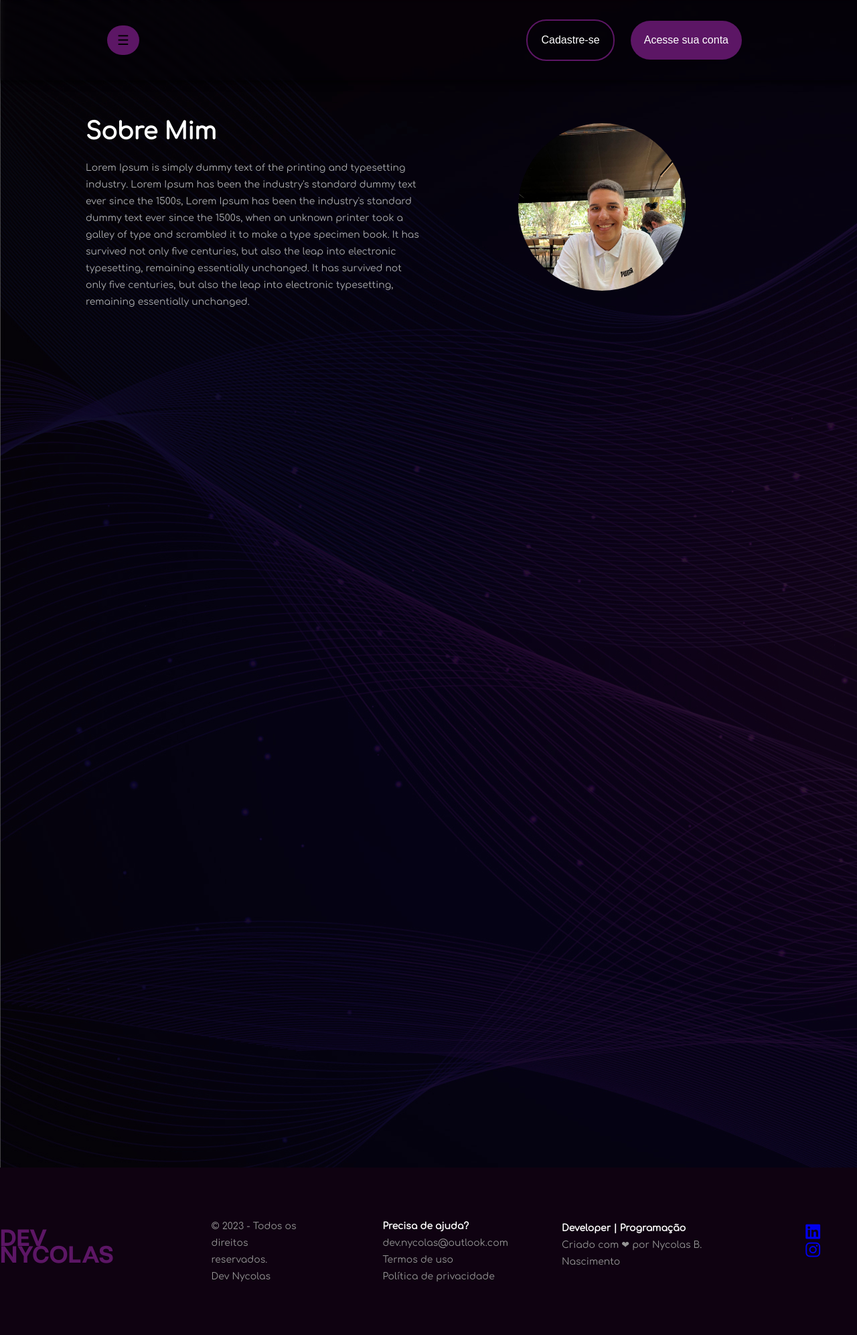
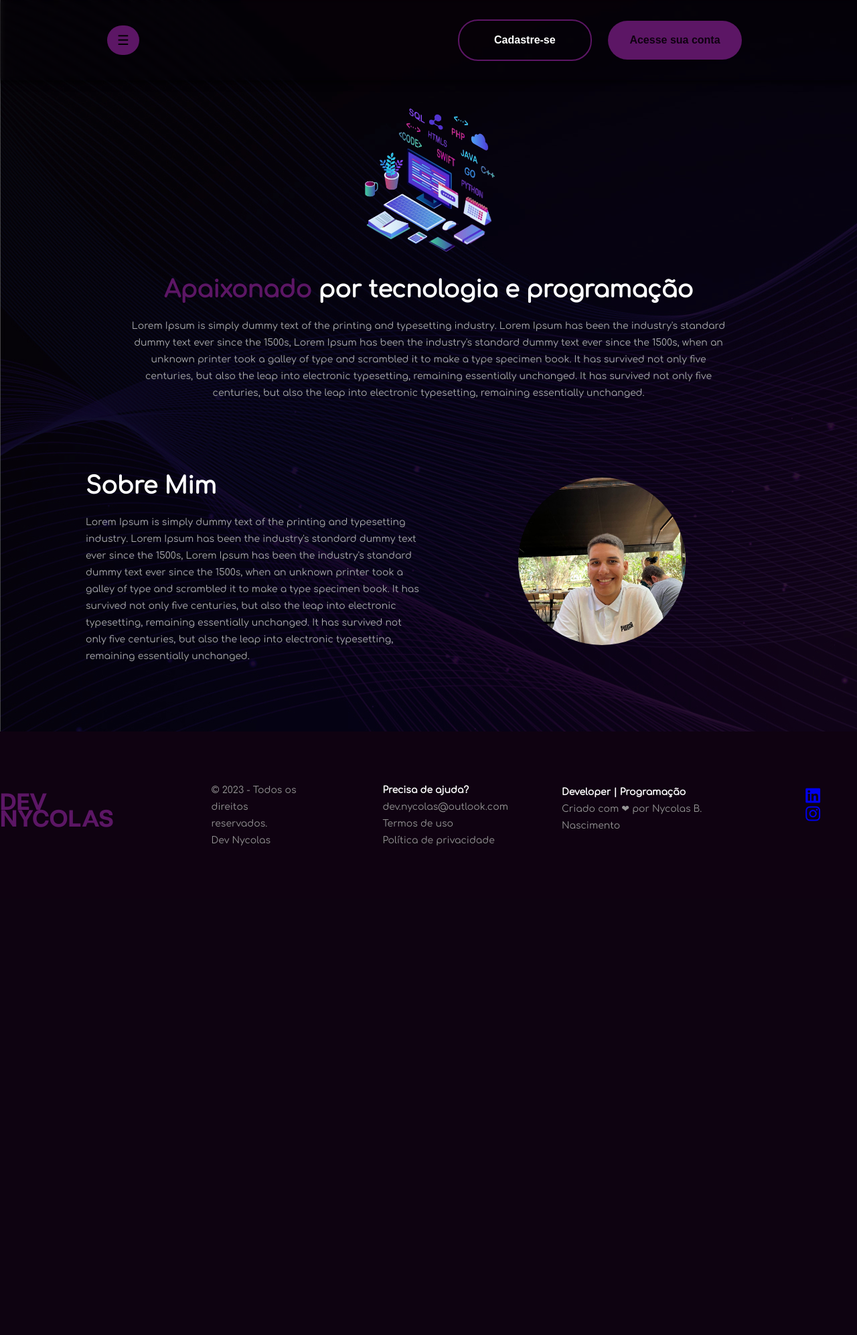
Before and after one commit to devnycolas/blog-pessoal, a Django app: template core/templates/index.html in a window 1280 px wide. Shown: the whole page at 67% size. After the commit the page ends 1263 px from the top, so only its background shows below. Run offline with Django 5.2, Linux system fonts and the light colour scheme; the template is opened without the code that fills it, so the values that code supplies are empty; parts of the project's set-up code (start-up, migrations or seed data) failed here and were passed over.

Commit message:
Adicionando animações no navbar e criando novas sections

```diff
--- a/core/static/css/style.css
+++ b/core/static/css/style.css
@@ -1,6 +1,7 @@
 :root {
     --ColorPurple: #5C1665;
     --textColorFooter: #959595;
+    --backgroundSection: #0F0211;
 }
 
 @font-face {
@@ -75,6 +76,7 @@ body {
     justify-content: space-between;
     align-items: center;
     padding: 0 20px;
+    transition: background-color 0.5s ease-in-out, box-shadow 0.3s ease-in-out;
 }
 
 .nav-container .left-button {
@@ -91,6 +93,11 @@ body {
     background-color: var(--ColorPurple);
     border-radius: 25px;
     color: #000000;
+    transition: transform 0.3s ease-in-out;
+}
+
+.nav-container .left-button .hamburger-btn:hover {
+    transform: scale(1.2);
 }
 
 .nav-container .right-buttons {
@@ -103,6 +110,7 @@ body {
     margin-left: 20px;
     padding: 10px 15px;
     font-size: 16px;
+    font-weight: bold;
     cursor: pointer;
     border: none;
     background-color: transparent;
@@ -110,19 +118,62 @@ body {
 }
 
 .nav-container .right-buttons .register-btn {
+    width: 200px;
     padding: 20px;
     border: 2px solid var(--ColorPurple);
     border-radius: 30px;
+    transition: transform 0.3s ease-in-out;
+}
+
+.nav-container .right-buttons .register-btn:hover {
+    transform: scale(0.9);
 }
 
 .nav-container .right-buttons .login-btn {
-    background-color: var(--ColorPurple);
+    width: 200px;
     padding: 20px;
     border-radius: 30px;
+    background-color: var(--ColorPurple);
+    color: var(--backgroundSection);
+    transition: transform 0.3s ease-in-out;
+}
+
+.nav-container .right-buttons .login-btn:hover {
+    transform: scale(0.9);
+}
+
+.container-apresentation {
+    margin-top: 120px;
+    width: 100%;
+    height: 500px;
+    display: flex;
+    flex-direction: column;
+    justify-content: center;
+    align-items: center;
+}
+
+.container-apresentation .apresentation-image {
+    width: 250px;
+    height: 250px;
+}
+
+.container-apresentation .title-apresentation {
+    font-weight: bold;
+    font-size: 35px;
+    color: #FFF;
+}
+
+.container-apresentation .title-apresentation .purple-text {
+    color: var(--ColorPurple);
+}
+
+.container-apresentation .text-apresentation {
+    max-width: 900px;
+    text-align: center; /* Centraliza o texto */
 }
 
 .container-about {
-    margin-top: 120px;
+    margin-bottom: 100px;
     width: 100%;
     max-height: 400px;
 }
@@ -151,10 +202,9 @@ body {
 }
 
 .footer-area {
-    margin-top: 100%;
     width: 100%;
     height: 250px;
-    background-color: #0F0211;
+    background-color: var(--backgroundSection);
     color: var(--textColorFooter);
     display: flex;
     flex-direction: row;
--- a/core/static/js/main.js
+++ b/core/static/js/main.js
@@ -0,0 +1,12 @@
+window.addEventListener('scroll', function () {
+    const navContainer = document.querySelector('.nav-container');
+    const scrollTop = window.scrollY;
+
+    if (scrollTop > 10) {
+        navContainer.style.backgroundColor = 'rgba(15, 2, 17, 0.5)';
+        navContainer.style.boxShadow = '0 2px 10px rgba(92, 22, 101, 0.8)';
+    } else {
+        navContainer.style.backgroundColor = 'rgba(0, 0, 0, 0.1)';
+        navContainer.style.boxShadow = '0 2px 10px rgba(0, 0, 0, 0.8)';
+    }
+});
--- a/core/templates/index.html
+++ b/core/templates/index.html
@@ -24,8 +24,28 @@
         </nav>
 
 
+        <section class="initial-apresentation">
+            <div class="container-apresentation">
+
+                <img src="{% static 'img/logo.png' %}" alt="Image Apresentation" class="apresentation-image">
+
+                <h2 class="title-apresentation"><span class="purple-text">Apaixonado</span> por tecnologia e programação</h2>
+
+                <div class="text-apresentation">
+                    Lorem Ipsum is simply dummy text of the printing and typesetting industry.
+                    Lorem Ipsum has been the industry's standard dummy text ever since the 1500s,
+                    Lorem Ipsum has been the industry's standard dummy text ever since the 1500s,
+                    when an unknown printer took a galley of type and scrambled it to make a type specimen book.
+                    It has survived not only five centuries, but also the leap into electronic typesetting, remaining essentially unchanged.
+                    It has survived not only five centuries, but also the leap into electronic typesetting, remaining essentially unchanged.
+                </div>
+
+            </div>
+        </section>
+
         <section class="about-me">
             <div class="container-about">
+
                 <img src="{% static 'img/profile.jpeg' %}" alt="Minha Foto" class="profile-image">
                 <h2 class="title-about">Sobre Mim</h2>
 
@@ -37,7 +57,6 @@
                     It has survived not only five centuries, but also the leap into electronic typesetting, remaining essentially unchanged.
                     It has survived not only five centuries, but also the leap into electronic typesetting, remaining essentially unchanged.
                 </div>
-
 
             </div>
         </section>
@@ -67,5 +86,7 @@
                 </div>
             </div>
         </footer>
+
+        <script src="{% static 'js/main.js' %}"></script>
     </body>
 </html>
```
Lines whose indentation alone changed are shown as unchanged.
